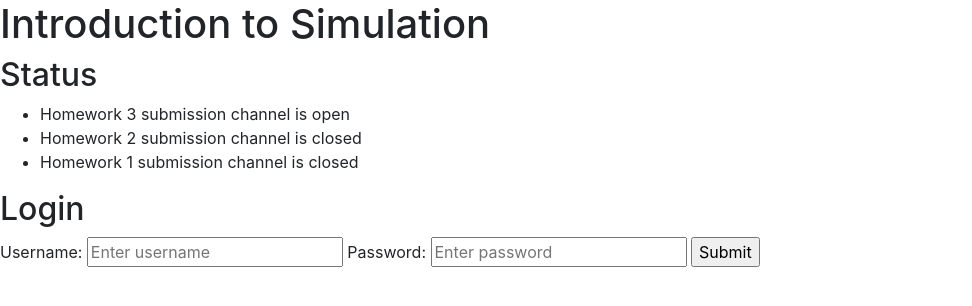
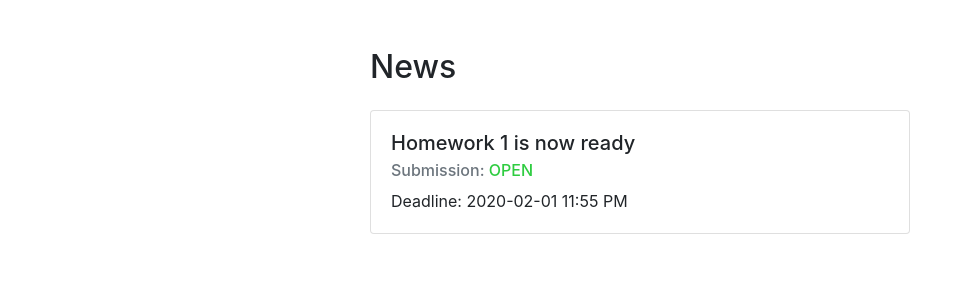
Before and after one commit to Weiqi97/RLO, a Flask app: page / in a window 1280 px wide. Shown: the part 56-362 px from the top of the page, without its empty margins (0-972 px from the left). Run offline with Flask 2, Linux system fonts and the light colour scheme; tables that the repository leaves empty hold one stand-in row (values such as "Sample post"); some libraries are stand-ins or nearby versions.

Commit message:
Refine main page

```diff
--- a/app.py
+++ b/app.py
@@ -68,7 +68,8 @@ class KSResult:
 
 @app.route("/")
 def main_page():
-    return render_template("index.html")
+    hws = Homework.query.order_by(Homework.id.desc()).all()
+    return render_template("index.html", hws=hws)
 
 
 @app.route("/login", methods=["POST"])
--- /dev/null
+++ b/static/css/style.css
@@ -0,0 +1,7 @@
+span.submission-open {
+  color: #2ECC40;
+}
+
+span.submission-closed {
+  color: #FF4136;
+}
--- a/templates/base.html
+++ b/templates/base.html
@@ -7,6 +7,7 @@
   <meta http-equiv="X-UA-Compatible" content="ie=edge">
   <link rel="stylesheet" href="https://stackpath.bootstrapcdn.com/bootstrap/4.3.1/css/bootstrap.min.css"
     integrity="sha384-ggOyR0iXCbMQv3Xipma34MD+dH/1fQ784/j6cY/iJTQUOhcWr7x9JvoRxT2MZw1T" crossorigin="anonymous">
+  <link rel="stylesheet" href="{{ url_for('static', filename='css/style.css') }}">
   <title>Simulation</title>
 </head>
 
--- a/templates/index.html
+++ b/templates/index.html
@@ -1,24 +1,24 @@
 {% extends 'base.html' %}
 
 {% block body %}
-<h1>Introduction to Simulation</h1>
-<div>
-  <h2>Status</h2>
-  <ul>
-    <li>Homework 3 submission channel is open</li>
-    <li>Homework 2 submission channel is closed</li>
-    <li>Homework 1 submission channel is closed</li>
-  </ul>
-</div>
+<div class="container">
+  <div class="row justify-content-center">
+    <div class="col-6">
+      <h2 class="mt-5">News</h2>
+      {% for hw in hws %}
+      <div class="card mx-auto mt-4">
+        <div class="card-body">
+          <h5 class="card-title">Homework {{ hw.id }} is now ready</h5>
+          <h6 class="card-subtitle mb-2 text-muted">Submission:
 
-<div>
-  <form method="POST" action="/login">
-    <h2>Login</h2>
-    <label>Username: </label>
-    <input type="text" name="username" placeholder="Enter username">
-    <label>Password: </label>
-    <input type="password" name="password" placeholder="Enter password">
-    <input type="submit" value="Submit">
-  </form>
+            <span class={% if hw.status == 'OPEN' %} "submission-open" {% else %} "submission-closed"
+              {% endif %}>{{ hw.status }}</span>
+          </h6>
+          <p class="card-text">Deadline: 2020-02-01 11:55 PM</p>
+        </div>
+      </div>
+      {% endfor %}
+    </div>
+  </div>
 </div>
 {% endblock %}
```
